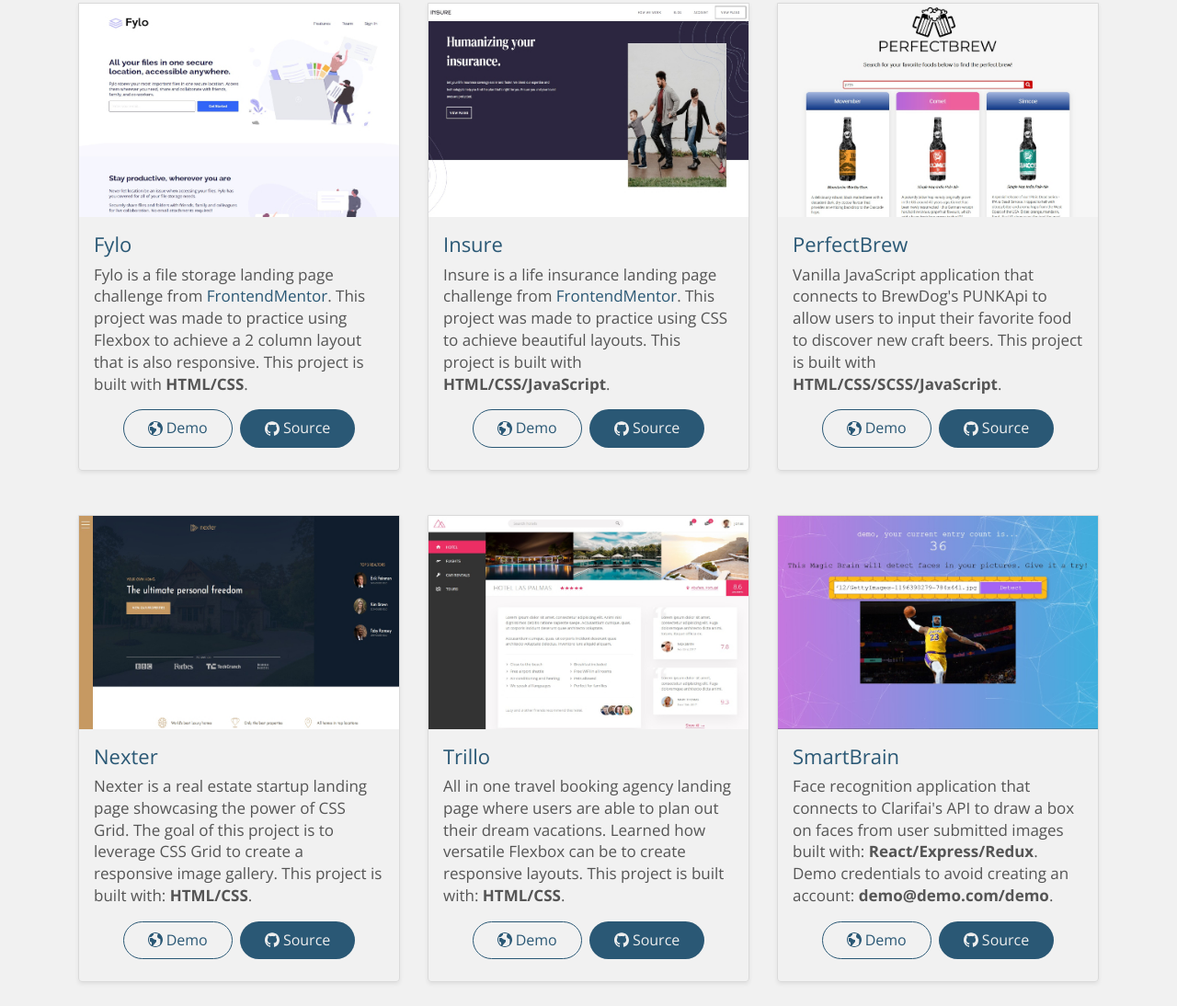
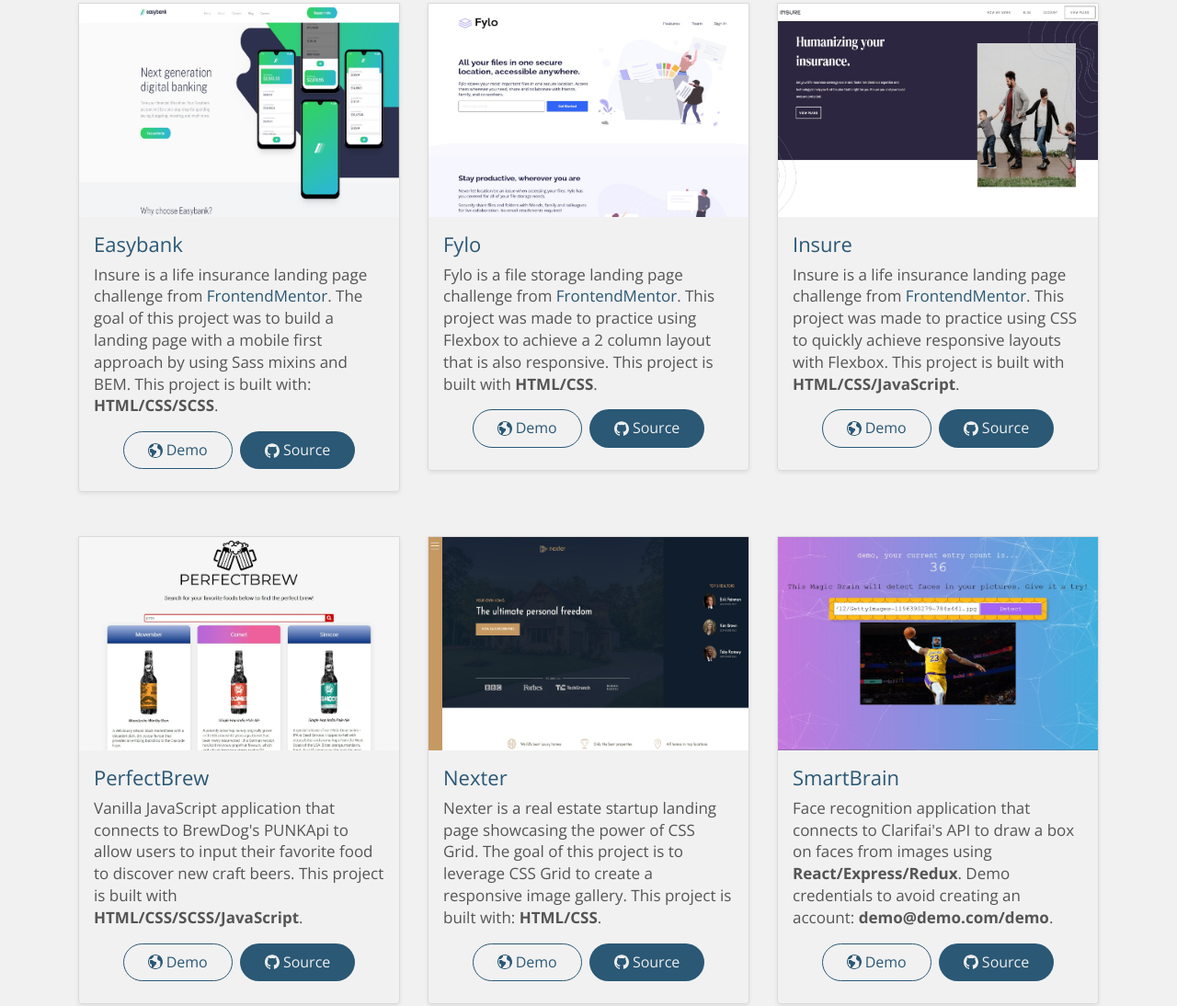
Before and after one commit to Frederick-Chon/v1, a website: page index.html in a window 1280 px wide. Shown: the part 1699-2793 px from the top of the page at 92% size. Drawn offline with nearby package versions, Linux system fonts and the light colour scheme.

Commit message:
updated resume & added new project

```diff
--- a/index.html
+++ b/index.html
@@ -121,6 +121,30 @@
                             <div class="project-box col-sm-12 col-md-6 col-lg-4 mb-5">
                                 <div class="project">
                                     <div class="project__img-box">
+                                        <img src="./img/easybank.jpg" alt="Easybank" class="project__img img-fluid">
+                                    </div>
+                                    <div class="project__content-box">
+                                        <h3 class="heading-tertiary">Easybank</h3>
+                                        <p class="project__details">Insure is a life insurance landing page challenge from <a href="https://www.frontendmentor.io/" target="_blank">FrontendMentor</a>. The goal of this project was to build a landing page with a mobile first approach by using Sass mixins and BEM. This project is built with: <span>HTML/CSS/SCSS</span>.</p>
+                                        <div class="project__cta-box text-center">
+                                            <a href="https://frederick-chon.github.io/Easybank/" class="btn btn--ghost" target="_blank">
+                                                <svg class="icon btn__icon-left icon-earth">
+                                                    <use xlink:href="img/SVG/symbol-defs.svg#icon-earth"></use>
+                                                </svg>
+                                                Demo</a>
+                                            <a href="https://github.com/Frederick-Chon/Easybank" class="btn btn--full" target="_blank">
+                                                <svg class="icon btn__icon-left icon-earth">
+                                                    <use xlink:href="img/SVG/symbol-defs.svg#icon-github"></use>
+                                                </svg>
+                                                Source</a>
+                                        </div>
+                                    </div>
+
+                                </div>
+                            </div>
+                            <div class="project-box col-sm-12 col-md-6 col-lg-4 mb-5">
+                                <div class="project">
+                                    <div class="project__img-box">
                                         <img src="./img/fylo.jpg" alt="Fylo" class="project__img img-fluid">
                                     </div>
 
@@ -150,7 +174,7 @@
                                     </div>
                                     <div class="project__content-box">
                                         <h3 class="heading-tertiary">Insure</h3>
-                                        <p class="project__details">Insure is a life insurance landing page challenge from <a href="https://www.frontendmentor.io/" target="_blank">FrontendMentor</a>. This project was made to practice using CSS to achieve beautiful layouts. This project is built with <span>HTML/CSS/JavaScript</span>.</p>
+                                        <p class="project__details">Insure is a life insurance landing page challenge from <a href="https://www.frontendmentor.io/" target="_blank">FrontendMentor</a>. This project was made to practice using CSS to quickly achieve responsive layouts with Flexbox. This project is built with <span>HTML/CSS/JavaScript</span>.</p>
                                         <div class="project__cta-box text-center">
                                             <a href="https://frederick-chon.github.io/Insure-landing-page/" class="btn btn--ghost" target="_blank">
                                                 <svg class="icon btn__icon-left icon-earth">
@@ -214,30 +238,7 @@
 
                                 </div>
                             </div>
-                            <div class="project-box col-sm-12 col-md-6 col-lg-4 mb-5">
-                                <div class="project">
-                                    <div class="project__img-box">
-                                        <img src="./img/trillo.jpg" alt="Trillo" class="project__img img-fluid">
-                                    </div>
-                                    <div class="project__content-box">
-                                        <h3 class="heading-tertiary">Trillo</h3>
-                                        <p class="project__details">All in one travel booking agency landing page where users are able to plan out their dream vacations. Learned how versatile Flexbox can be to create responsive layouts. This project is built with: <span>HTML/CSS</span>.</p>
-                                        <div class="project__cta-box text-center">
-                                            <a href="https://frederick-chon.github.io/Trillo-App/" class="btn btn--ghost" target="_blank">
-                                                <svg class="icon btn__icon-left icon-earth">
-                                                    <use xlink:href="img/SVG/symbol-defs.svg#icon-earth"></use>
-                                                </svg>
-                                                Demo</a>
-                                            <a href="https://github.com/Frederick-Chon/Trillo-App" class="btn btn--full" target="_blank">
-                                                <svg class="icon btn__icon-left icon-earth">
-                                                    <use xlink:href="img/SVG/symbol-defs.svg#icon-github"></use>
-                                                </svg>
-                                                Source</a>
-                                        </div>
-                                    </div>
 
-                                </div>
-                            </div>
                             <div class="project-box col-sm-12 col-md-6 col-lg-4 mb-5">
                                 <div class="project">
                                     <div class="project__img-box">
@@ -245,7 +246,7 @@
                                     </div>
                                     <div class="project__content-box">
                                         <h3 class="heading-tertiary">SmartBrain</h3>
-                                        <p class="project__details">Face recognition application that connects to Clarifai's API to draw a box on faces from user submitted images built with: <span>React/Express/Redux</span>. Demo credentials to avoid creating an account: <span>demo@demo.com/demo</span>.</p>
+                                        <p class="project__details">Face recognition application that connects to Clarifai's API to draw a box on faces from images using <span>React/Express/Redux</span>. Demo credentials to avoid creating an account: <span>demo@demo.com/demo</span>.</p>
                                         <div class="project__cta-box text-center">
                                             <a href="https://smartbrain-face-reg.herokuapp.com" class="btn btn--ghost" target="_blank">
                                                 <svg class="icon btn__icon-left icon-earth">
```
Also changed, not shown: img/easybank.jpg (added), 2 other files.
